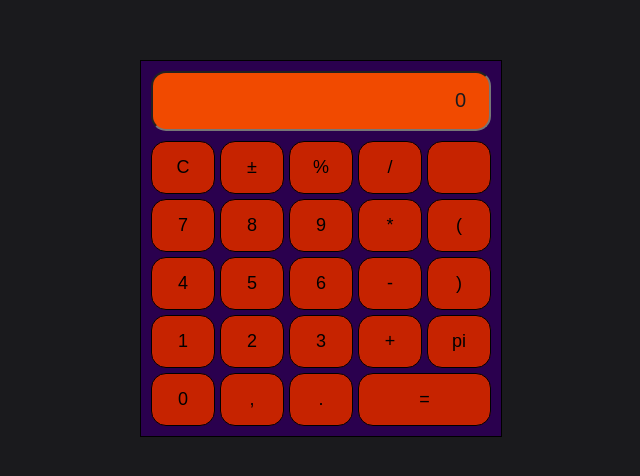
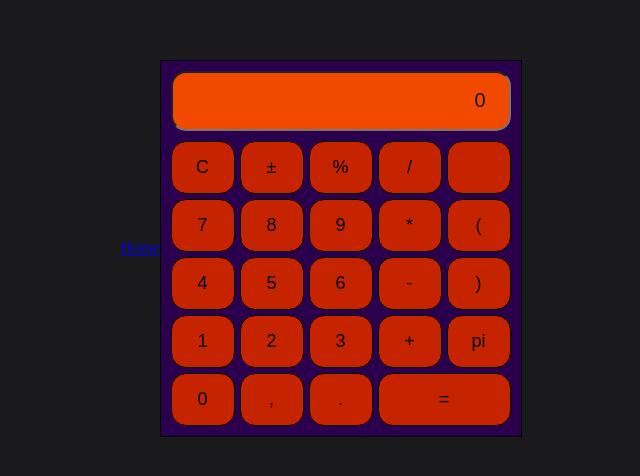
Before and after one commit to eirinedvinsen/utviklerkurs-kalkulator, a plain HTML site: page kalkulator.html in a window 1280 px wide. Shown: the part 160-636 px from the top of the page, without its empty margins (319-959 px from the left). Drawn offline with Linux system fonts and the light colour scheme.

Commit message:
adding a home navigation

```diff
--- a/kalkulator.html
+++ b/kalkulator.html
@@ -7,6 +7,12 @@
     <link rel="stylesheet" href="alternativestyles.css">
 </head>
 <body>
+    <header>
+        <nav>
+            <a href="index.html">Home</a>
+        </nav>
+    </header>
+    <main>
     <div class="calculator">
         <input  class="display" type="number" placeholder="0" >
         <div class="keys">
@@ -41,5 +47,6 @@
                  <button class="equal">=</button>
         </div>
     </div>
+    </main>
 </body>
 </html>
```
